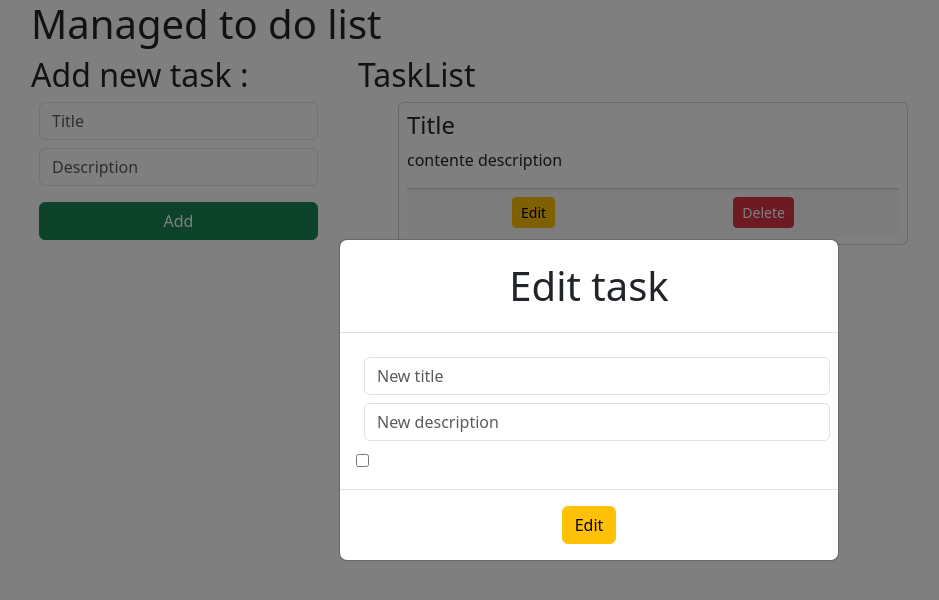
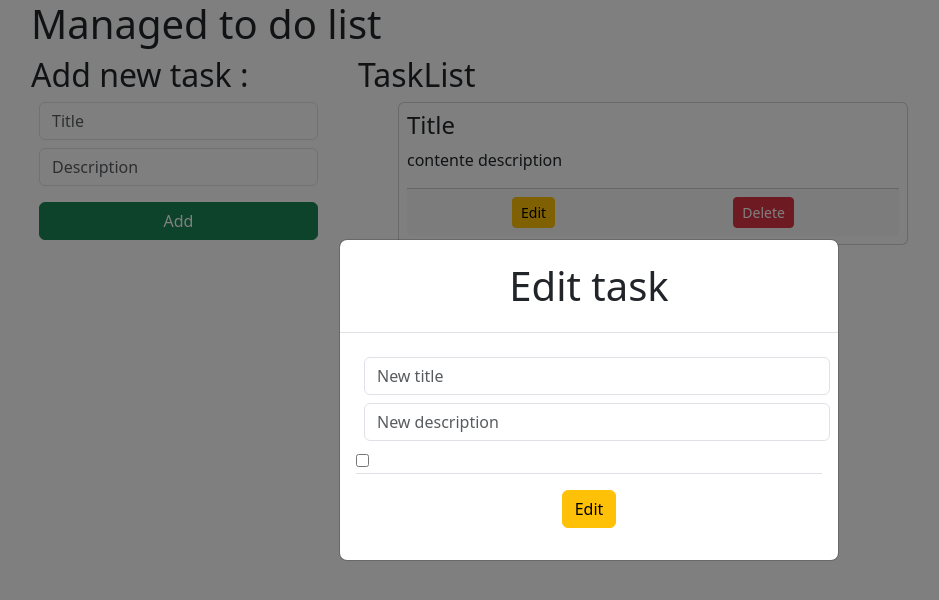
Before and after one commit to Daris02/manage-todo-list, a React (Vite) app: page / in a window 1280 px wide. Both pictures are taken after a click on the button "Edit". Shown: the top 600 px of the page, without its empty margins (51-990 px from the left). Built offline with nearby package versions, Linux system fonts and the light colour scheme.

Commit message:
fix: update function edit task

```diff
--- a/src/components/EditForm.jsx
+++ b/src/components/EditForm.jsx
@@ -1,12 +1,13 @@
 import React from "react";
 import { useForm } from "react-hook-form";
 
-export default function EditForm({ handleEdit }) {
+export default function EditForm({ task, handleEdit }) {
   const { handleSubmit, register } = useForm();
 
   function onSubmit(newTask) {
-    console.log(newTask);
-    // handleEdit(newTask);
+    task.title = newTask.title;
+    task.description = newTask.description;
+    handleEdit(task);
   }
 
   return (
@@ -18,7 +19,7 @@ export default function EditForm({ handleEdit }) {
               <h1 className="modal-title mx-auto">Edit task</h1>
             </div>
             <div className="modal-body">
-              <form onSubmit={handleSubmit(onSubmit)}>
+              <form action="submit" onSubmit={handleSubmit(onSubmit)}>
                 <input
                   type="text"
                   name="title"
@@ -34,20 +35,12 @@ export default function EditForm({ handleEdit }) {
                   {...register("description")}
                 />
                 <input type="checkbox" {...register("isFinish")} />
+                <div className="modal-footer d-flex justify-content-around">
+                  <button type="submit" className="btn btn-warning">
+                    Edit
+                  </button>
+                </div>
               </form>
-            </div>
-            <div className="modal-footer d-flex justify-content-around">
-              <button type="submit" className="btn btn-warning">
-                Edit
-              </button>
-              {/* <button
-                type="button"
-                className="btn btn-danger"
-                data-bs-dismiss="modal"
-                aria-label="Close"
-              >
-                Cancel
-              </button> */}
             </div>
           </div>
         </div>
```
